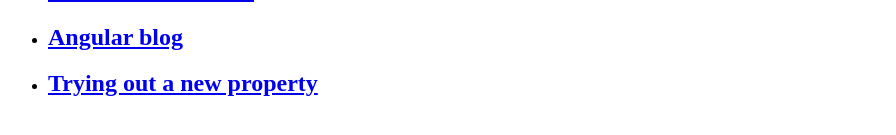
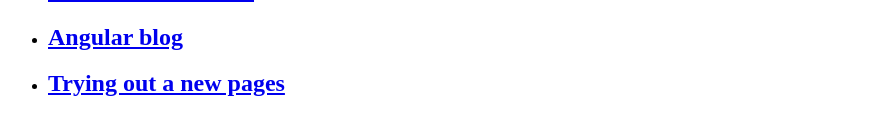
Before and after one commit to mconiaris/AmericanPhotosApp, an Angular app: page / in a window 1280 px wide. Shown: the part 521-656 px from the top of the page, without its empty margins (0-896 px from the left). Built offline with nearby package versions, Linux system fonts and the light colour scheme.

Commit message:
Changed property name.

```diff
--- a/src/app/app.component.ts
+++ b/src/app/app.component.ts
@@ -7,5 +7,5 @@
 })
 export class AppComponent {
   title = 'American Photos';
-  property = 'property'
+  property = 'pages'
 }
```
